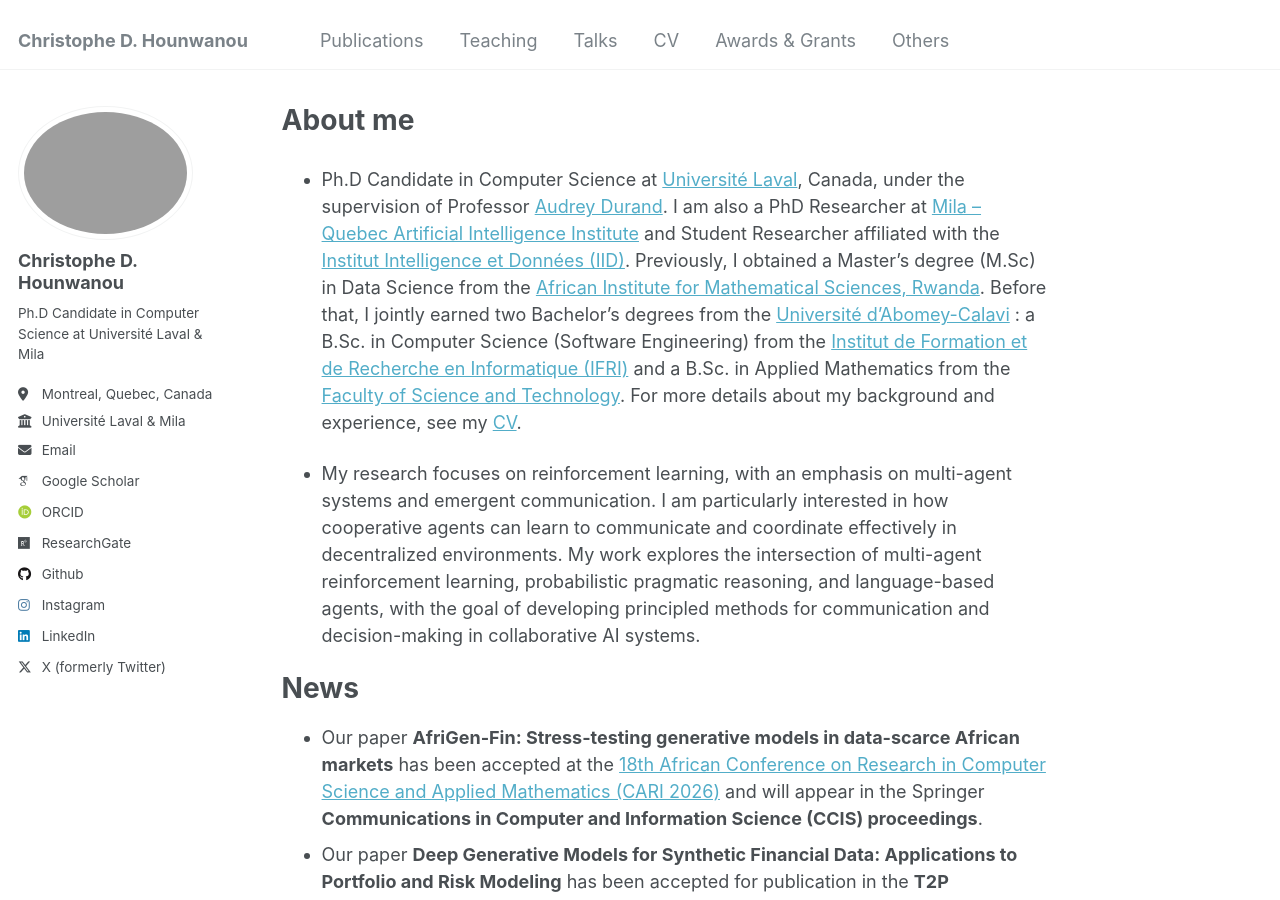
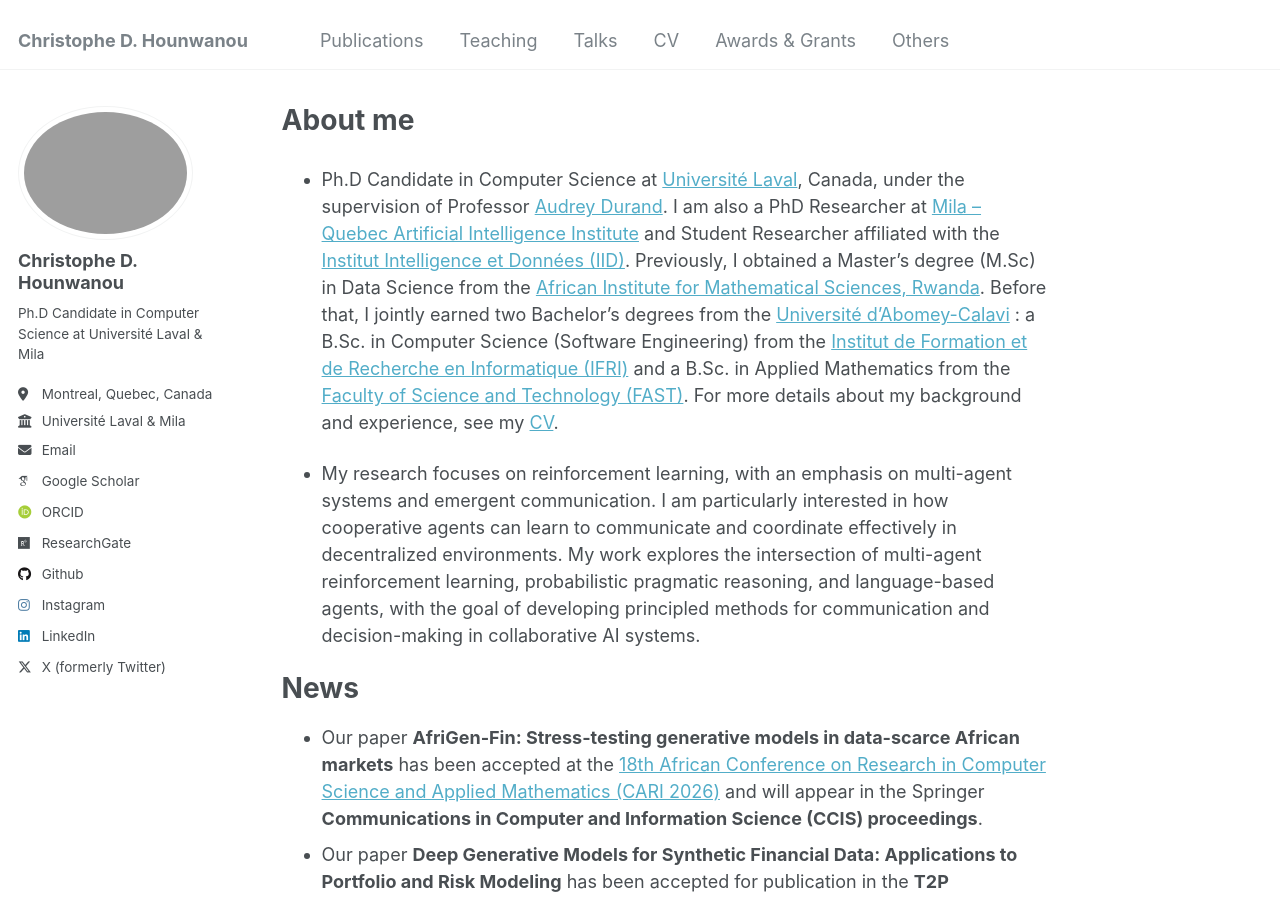
Before and after one commit to chrishounwanou/chrishounwanou.github.io, a Jekyll site: the page built from _pages/about.md, in a window 1280 px wide and 900 px high. Built offline with Jekyll 4.4.1, drawn with Linux system fonts in a browser that asks for light colours; some web fonts are replaced.

Commit message:
Revise educational background and research description
Updated the description of educational background and research focus in the about page.

```diff
--- a/_pages/about.md
+++ b/_pages/about.md
@@ -6,7 +6,7 @@ redirect_from:
   - /about/
   - /about.html
 ---
-- Ph.D Candidate in Computer Science at [Université Laval](https://www.ulaval.ca/), Canada, under the supervision of Professor [Audrey Durand](https://mila.quebec/fr/annuaire/audrey-durand). I am also a PhD Researcher at [Mila – Quebec Artificial Intelligence Institute](https://mila.quebec/fr) and Student Researcher affiliated with the [Institut Intelligence et Données (IID)](https://iid.ulaval.ca/). Previously, I obtained a Master's degree (M.Sc) in Data Science from the [African Institute for Mathematical Sciences, Rwanda](https://aims.ac.rw/). Before that, I jointly earned two Bachelor's degrees from the [Université d'Abomey-Calavi](https://www.uac.bj/) : a B.Sc. in Computer Science (Software Engineering) from the [Institut de Formation et de Recherche en Informatique (IFRI)](https://ifri-uac.bj/) and a B.Sc. in Applied Mathematics from the [Faculty of Science and Technology](https://www.uac.bj/ufr-entites-facultes-instituts-centres-uac/). For more details about my background and experience, see my [CV](/files/Christophe_Hounanou_CV.pdf).
+- Ph.D Candidate in Computer Science at [Université Laval](https://www.ulaval.ca/), Canada, under the supervision of Professor [Audrey Durand](https://mila.quebec/fr/annuaire/audrey-durand). I am also a PhD Researcher at [Mila – Quebec Artificial Intelligence Institute](https://mila.quebec/fr) and Student Researcher affiliated with the [Institut Intelligence et Données (IID)](https://iid.ulaval.ca/). Previously, I obtained a Master's degree (M.Sc) in Data Science from the [African Institute for Mathematical Sciences, Rwanda](https://aims.ac.rw/). Before that, I jointly earned two Bachelor's degrees from the [Université d'Abomey-Calavi](https://www.uac.bj/) : a B.Sc. in Computer Science (Software Engineering) from the [Institut de Formation et de Recherche en Informatique (IFRI)](https://ifri-uac.bj/) and a B.Sc. in Applied Mathematics from the [Faculty of Science and Technology (FAST)](https://www.uac.bj/ufr-entites-facultes-instituts-centres-uac/). For more details about my background and experience, see my [CV](/files/Christophe_Hounanou_CV.pdf).
 
 - My research focuses on reinforcement learning, with an emphasis on multi-agent systems and emergent communication. I am particularly interested in how cooperative agents can learn to communicate and coordinate effectively in decentralized environments. My work explores the intersection of multi-agent reinforcement learning, probabilistic pragmatic reasoning, and language-based agents, with the goal of developing principled methods for communication and decision-making in collaborative AI systems.
 
```
